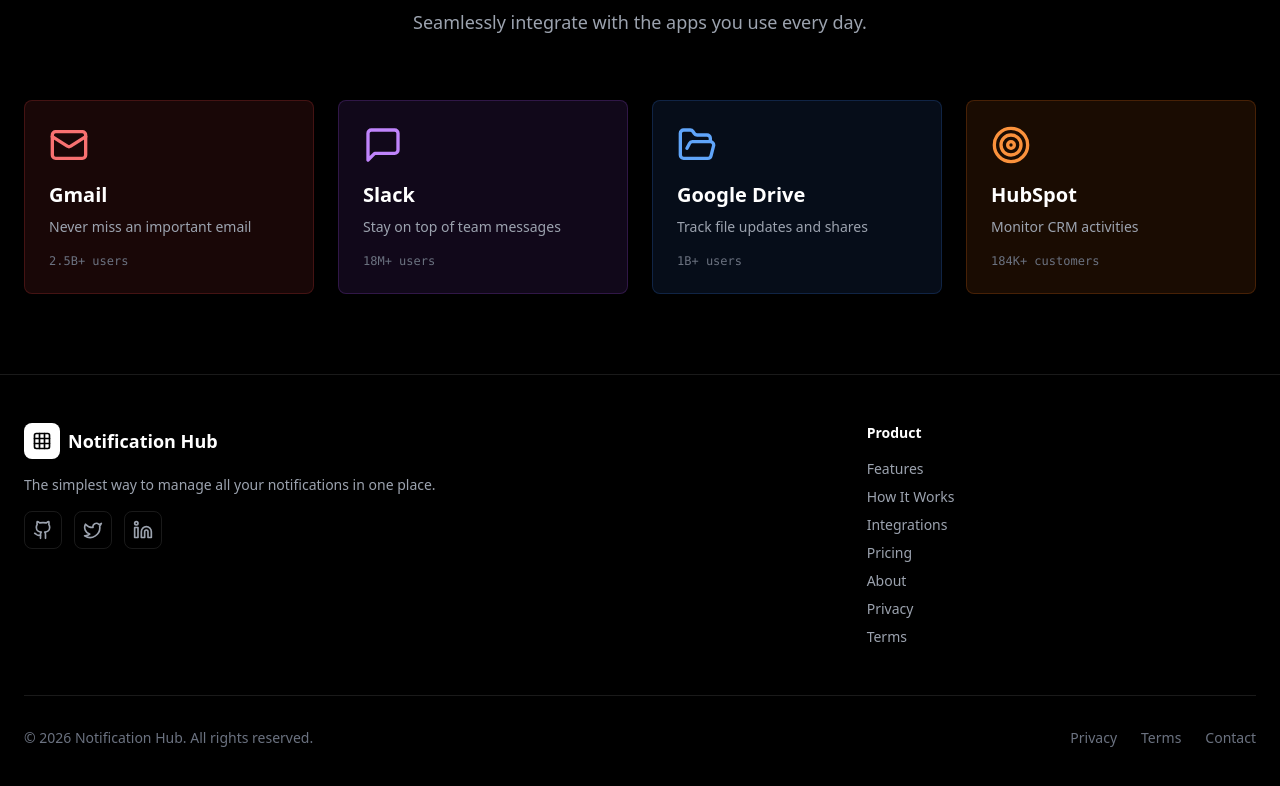
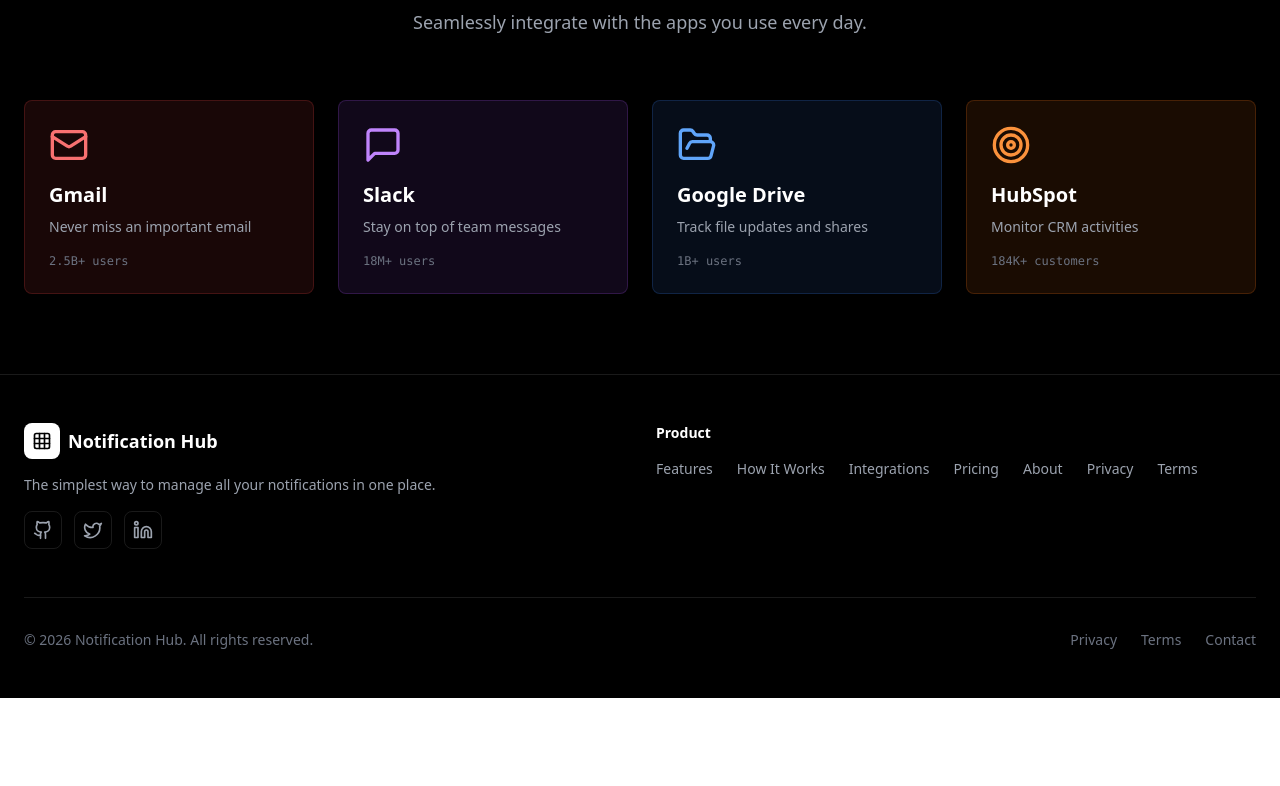
Before and after one commit to ParthG2209/notification-hub-mvp, a React (Vite) app in the folder frontend/: page / in a window 1280 px wide. Shown: the part 2405-3191 px from the top of the page. After the commit the page ends 3103 px from the top, so only its background shows below. Built offline with nearby package versions, Linux system fonts and the light colour scheme; no server answers.

Commit message:
components in footer rearranged

```diff
--- a/frontend/src/components/landing/Footer.jsx
+++ b/frontend/src/components/landing/Footer.jsx
@@ -5,9 +5,9 @@
   return (
     <footer className="border-t border-white/10 bg-black">
       <div className="max-w-7xl mx-auto px-6 py-12">
-        <div className="grid grid-cols-1 md:grid-cols-3 gap-8">
+        <div className="grid grid-cols-1 md:grid-cols-2 gap-8">
           {/* Brand */}
-          <div className="col-span-1 md:col-span-2">
+          <div>
             <div className="flex items-center gap-2 mb-4">
               <div className="bg-white p-2 rounded-lg">
                 <Grid className="h-5 w-5 text-black" />
@@ -48,46 +48,32 @@
             </div>
           </div>
 
-          {/* Product Links */}
+          {/* Product Links - Single Row */}
           <div>
             <h3 className="font-semibold mb-4 text-white text-sm">Product</h3>
-            <ul className="space-y-2 text-sm">
-              <li>
-                <a href="#features" className="text-gray-400 hover:text-white transition-colors">
+            <div className="flex flex-wrap gap-x-6 gap-y-2 text-sm">
+              <a href="#features" className="text-gray-400 hover:text-white transition-colors whitespace-nowrap">
                 Features
               </a>
-              </li>
-              <li>
-                <a href="#how-it-works" className="text-gray-400 hover:text-white transition-colors">
+              <a href="#how-it-works" className="text-gray-400 hover:text-white transition-colors whitespace-nowrap">
                 How It Works
               </a>
-              </li>
-              <li>
-                <a href="#integrations" className="text-gray-400 hover:text-white transition-colors">
+              <a href="#integrations" className="text-gray-400 hover:text-white transition-colors whitespace-nowrap">
                 Integrations
               </a>
-              </li>
-              <li>
-                <a href="#" className="text-gray-400 hover:text-white transition-colors">
+              <a href="#" className="text-gray-400 hover:text-white transition-colors whitespace-nowrap">
                 Pricing
               </a>
-              </li>
-              <li>
-                <a href="#" className="text-gray-400 hover:text-white transition-colors">
+              <a href="#" className="text-gray-400 hover:text-white transition-colors whitespace-nowrap">
                 About
               </a>
-              </li>
-              <li>
-                <a href="#" className="text-gray-400 hover:text-white transition-colors">
+              <a href="#" className="text-gray-400 hover:text-white transition-colors whitespace-nowrap">
                 Privacy
               </a>
-              </li>
-              <li>
-                <a href="#" className="text-gray-400 hover:text-white transition-colors">
+              <a href="#" className="text-gray-400 hover:text-white transition-colors whitespace-nowrap">
                 Terms
               </a>
-              </li>
-            </ul>
+            </div>
           </div>
         </div>
 
```
Lines whose indentation alone changed are shown as unchanged.
